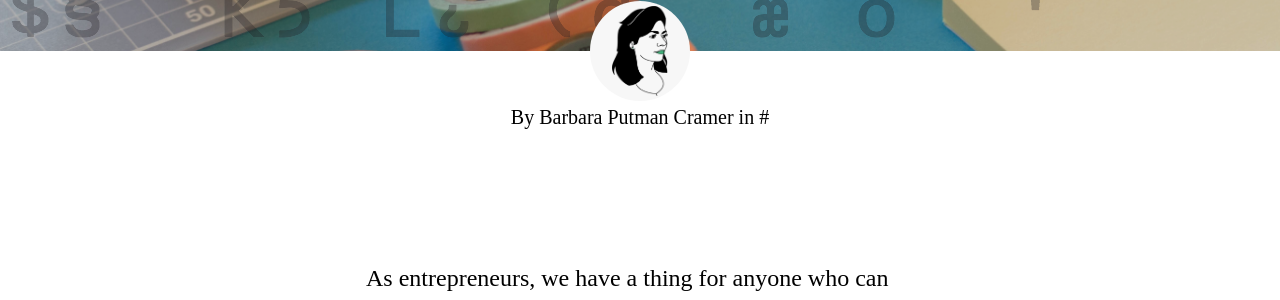
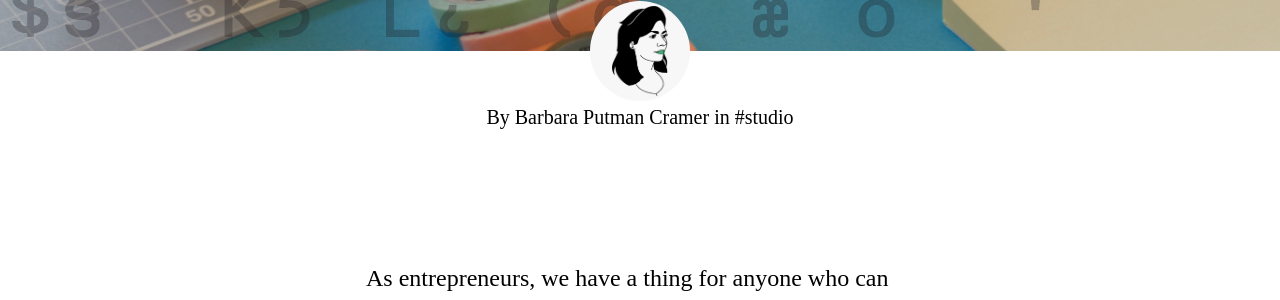
Before and after one commit to backspacehq/backspacehq.github.io, a Jekyll site: the page built from _posts/2016-06-15-finding the right maker.markdown, in a window 1280 px wide and 900 px high, scrolled down 395 px. Shown: the part 154-454 px from the top of the window. Built offline with Jekyll 4.4.1, drawn with Linux system fonts in a browser that asks for light colours; comment, search, counter and statistics services are not loaded.

Commit message:
Updated Finding The Right Maker

```diff
--- a/_posts/2016-06-15-finding the right maker.markdown
+++ b/_posts/2016-06-15-finding the right maker.markdown
@@ -1,6 +1,8 @@
 ---
 title: Finding the right maker
 date: 2016-06-15 12:00:00 +02:00
+categories:
+- studio
 author: Barbara Putman Cramer
 author_image: "/img/content/people/barbara-putman-cramer.png"
 cover_image: "/uploads/creatives.jpg"
```
